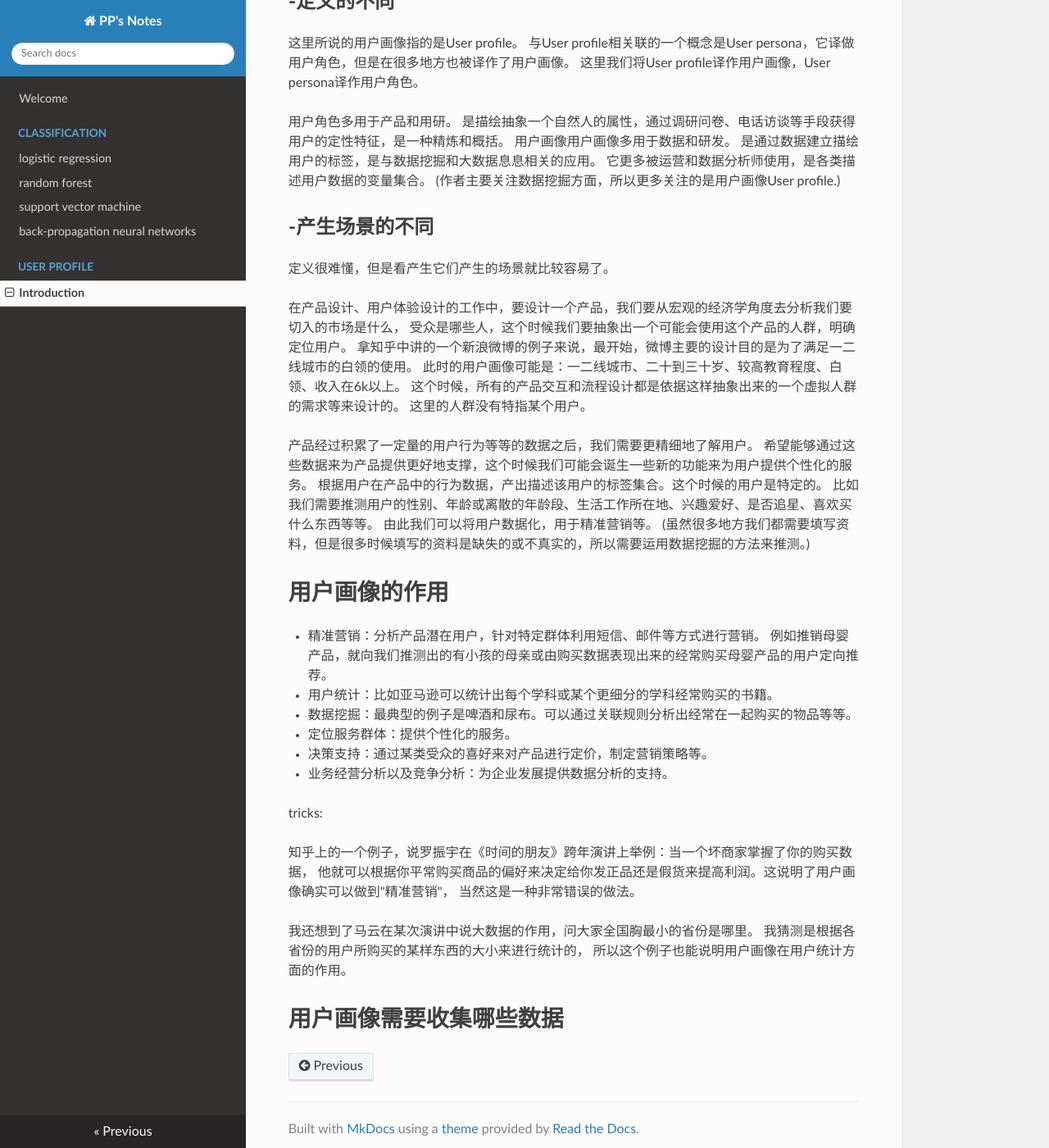
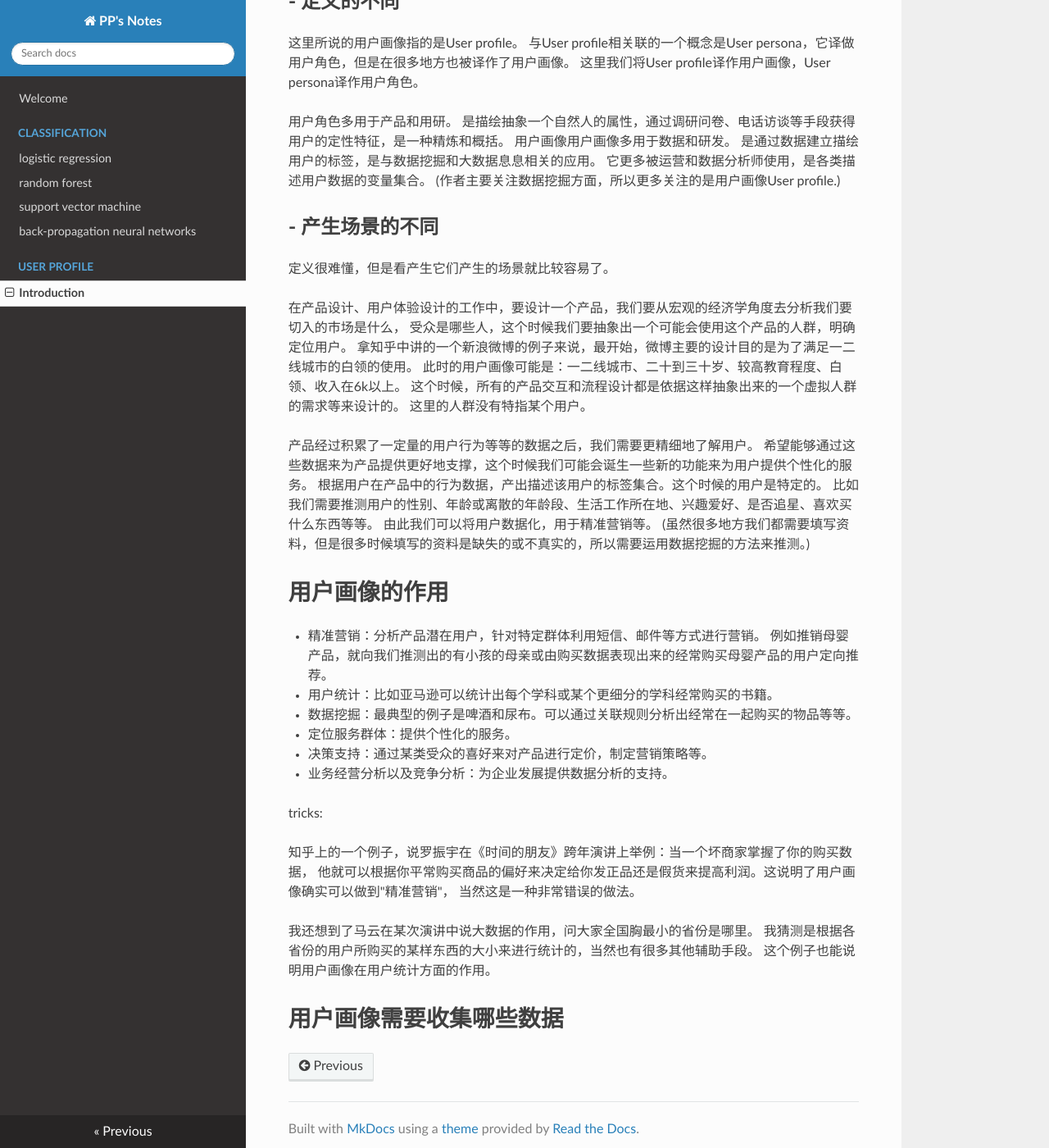
Before and after one commit to NobodyKnowsPP/pp-blog, an MkDocs documentation site: the page built from docs/UserProfile/Introduction.md, in a window 1280 px wide and 1400 px high, scrolled down 389 px. Shown: the whole window at 82% size. Built offline with MkDocs 1.6.1, drawn with Linux system fonts in a browser that asks for light colours; nearby versions of some CDN libraries; old or Windows-style settings are respelled for this version of MkDocs.

Commit message:
add Introduction

```diff
--- a/docs/UserProfile/Introduction.md
+++ b/docs/UserProfile/Introduction.md
@@ -7,7 +7,7 @@
 
 # 用户画像 vs. 用户角色
 
-## -定义的不同
+## - 定义的不同
 
 这里所说的用户画像指的是User profile。
 与User profile相关联的一个概念是User persona，它译做用户角色，但是在很多地方也被译作了用户画像。
@@ -20,7 +20,7 @@
 它更多被运营和数据分析师使用，是各类描述用户数据的变量集合。
 (作者主要关注数据挖掘方面，所以更多关注的是用户画像User profile.)
 
-## -产生场景的不同
+## - 产生场景的不同
 
 定义很难懂，但是看产生它们产生的场景就比较容易了。
 
@@ -55,7 +55,7 @@ tricks:
 当然这是一种非常错误的做法。
 
 我还想到了马云在某次演讲中说大数据的作用，问大家全国胸最小的省份是哪里。
-我猜测是根据各省份的用户所购买的某样东西的大小来进行统计的，
-所以这个例子也能说明用户画像在用户统计方面的作用。
+我猜测是根据各省份的用户所购买的某样东西的大小来进行统计的，当然也有很多其他辅助手段。
+这个例子也能说明用户画像在用户统计方面的作用。
 
 # 用户画像需要收集哪些数据
```
